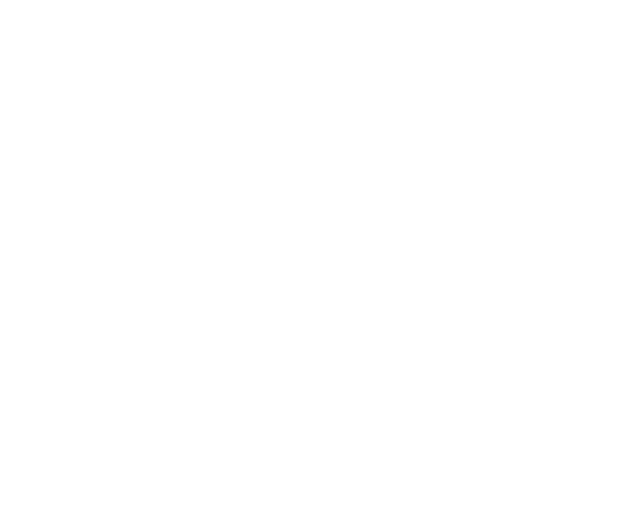
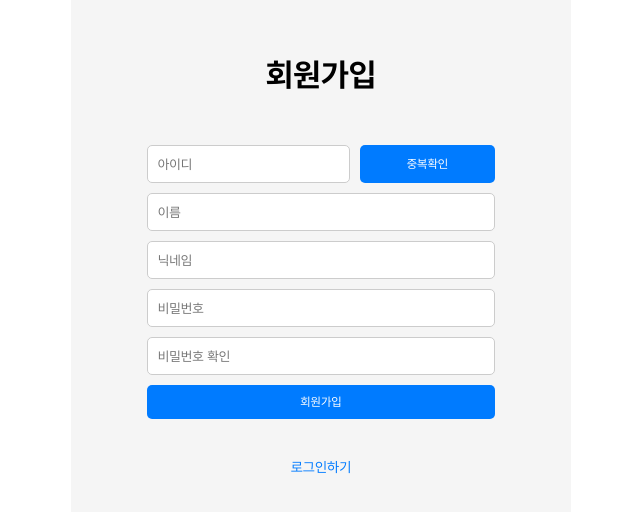
Before and after one commit to linelie00/laundry, a React (Create React App) app in the folder client/: page /join in a window 1280 px wide. Before the commit this address had no page. Shown: the part 138-650 px from the top of the page, without its empty margins (319-959 px from the left). Built offline with nearby package versions, Linux system fonts and the light colour scheme.

Commit message:
[Feat];회원가입 및 로그인

```diff
--- a/client/src/App.js
+++ b/client/src/App.js
@@ -6,6 +6,7 @@ import './Styles/App.css';
 import './Styles/Pages.css';
 import './Assets/Font/Font.css';
 import Login from './Pages/Login';
+import Join from './Pages/Join';
 import Register from './Pages/Register';
 import Task from './Pages/Task';
 import Schedule from './Pages/Schedule';
@@ -19,6 +20,7 @@ function App() {
           {/* AuthLayout Routes */}
           <Route element={<AuthLayout />}>
             <Route path="/" element={<Login />} />
+            <Route path="/join" element={<Join />} />
           </Route>
 
           {/* BarLayout Routes */}
--- /dev/null
+++ b/client/src/Pages/Join.js
@@ -0,0 +1,33 @@
+import React from 'react';
+import { useNavigate } from 'react-router-dom';
+import '../Styles/Auth.css';
+
+const Join = () => {
+    const navigate = useNavigate(); // useNavigate 훅 사용
+
+    const handleLoginClick = () => {
+        navigate('/'); // '/' 경로로 이동
+    };
+
+    return (
+        <>
+            <div className="login">
+                <h1>회원가입</h1>
+                <form>
+                    <div>
+                        <input type="text" placeholder="아이디" />
+                        <button className="check" type="submit">중복확인</button>
+                    </div>
+                    <input type="text" placeholder="이름" />
+                    <input type="text" placeholder="닉네임" />
+                    <input type="password" placeholder="비밀번호" />
+                    <input type="password" placeholder="비밀번호 확인" />
+                    <button type="submit">회원가입</button>
+                </form>
+                <p className="login-link" onClick={handleLoginClick}>로그인하기</p>
+            </div>
+        </>
+    );
+};
+
+export default Join;
--- a/client/src/Pages/Login.js
+++ b/client/src/Pages/Login.js
@@ -1,9 +1,25 @@
 import React from 'react';
+import { useNavigate } from 'react-router-dom';
+import '../Styles/Auth.css';
 
 const Login = () => {
+    const navigate = useNavigate();
+
+    const handleLoginClick = () => {
+        navigate('/join');
+    };
+
     return (
         <>
-            <h1>Login</h1>
+            <div className="login">
+                <h1>laundry</h1>
+                <form>
+                    <input type="text" placeholder="아이디" />
+                    <input type="password" placeholder="비밀번호" />
+                    <button type="submit">로그인</button>
+                </form>
+                <p className="login-link" onClick={handleLoginClick}>회원가입</p>
+            </div>
         </>
     );
 };
--- a/client/src/Styles/App.css
+++ b/client/src/Styles/App.css
@@ -35,4 +35,5 @@ html, body {
 button {
     all: unset; /* 모든 기본 스타일 제거 */
     cursor: pointer; /* 클릭 가능한 상태 유지 */
+    font-family: 'Pretendard';
 }
--- /dev/null
+++ b/client/src/Styles/Auth.css
@@ -0,0 +1,98 @@
+.login {
+    display: flex;
+    flex-direction: column;
+    align-items: center;
+    justify-content: center;
+    height: 100vh;
+    background-color: #f5f5f5;
+}
+
+.login form div {
+    display: flex;
+    flex-direction: row;
+    justify-content: space-between;
+    width: 100%;
+}
+
+.login form div input {
+    width: 60%;
+    padding: 10px;
+    margin-top: 10px;
+    margin-right: 10px;
+    border: 1px solid #ccc;
+    border-radius: 5px;
+    font-family: 'Pretendard';
+}
+
+.login form div button {
+    width: 40%;
+    padding: 10px;
+    margin-top: 10px;
+    align-items: center;
+    justify-content: center;
+    text-align: center;
+    display: flex;
+    border: none;
+    border-radius: 5px;
+    background-color: #007bff;
+    color: #fff;
+    font-size: 12px;
+    cursor: pointer;
+}
+
+.login form {
+    display: flex;
+    flex-direction: column;
+    align-items: center;
+    justify-content: center;
+    width: 100%;
+    padding: 20px;
+    border-radius: 5px;
+    box-sizing: border-box;
+}
+
+.login form input {
+    width: 100%;
+    padding: 10px;
+    margin-top: 10px;
+    border: 1px solid #ccc;
+    border-radius: 5px;
+    font-family: 'Pretendard';
+    box-sizing: border-box;
+}
+
+.login form button {
+    width: 100%;
+    padding: 10px;
+    margin-top: 10px;
+    align-items: center;
+    justify-content: center;
+    text-align: center;
+    display: flex;
+    border: none;
+    border-radius: 5px;
+    background-color: #007bff;
+    color: #fff;
+    font-size: 16px;
+    cursor: pointer;
+    box-sizing: border-box;
+    font-size: 12px;
+}
+
+.login form button:hover {
+    background-color: #0056b3;
+}
+
+/* 로그인하기 텍스트 스타일 */
+.login-link {
+    cursor: pointer;
+    color: #007bff; /* 파란색 텍스트 */
+    margin-top: 20px; /* 위쪽 여백 */
+    font-size: 14px;
+    font-family: 'Pretendard', sans-serif;
+}
+
+.login-link:hover {
+    color: #0056b3; /* 마우스 오버 시 어두운 파란색 */
+    text-decoration: none;
+}
```
